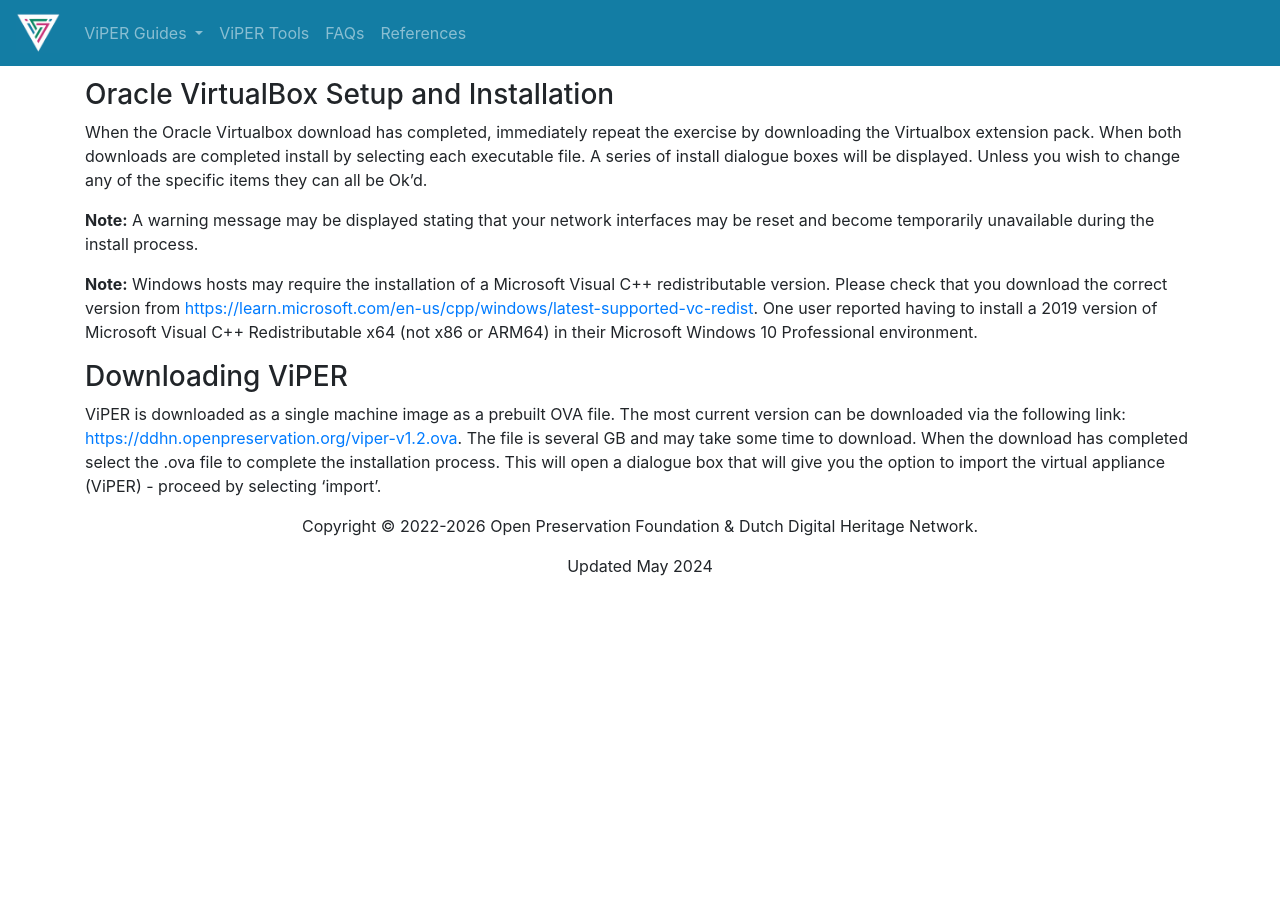
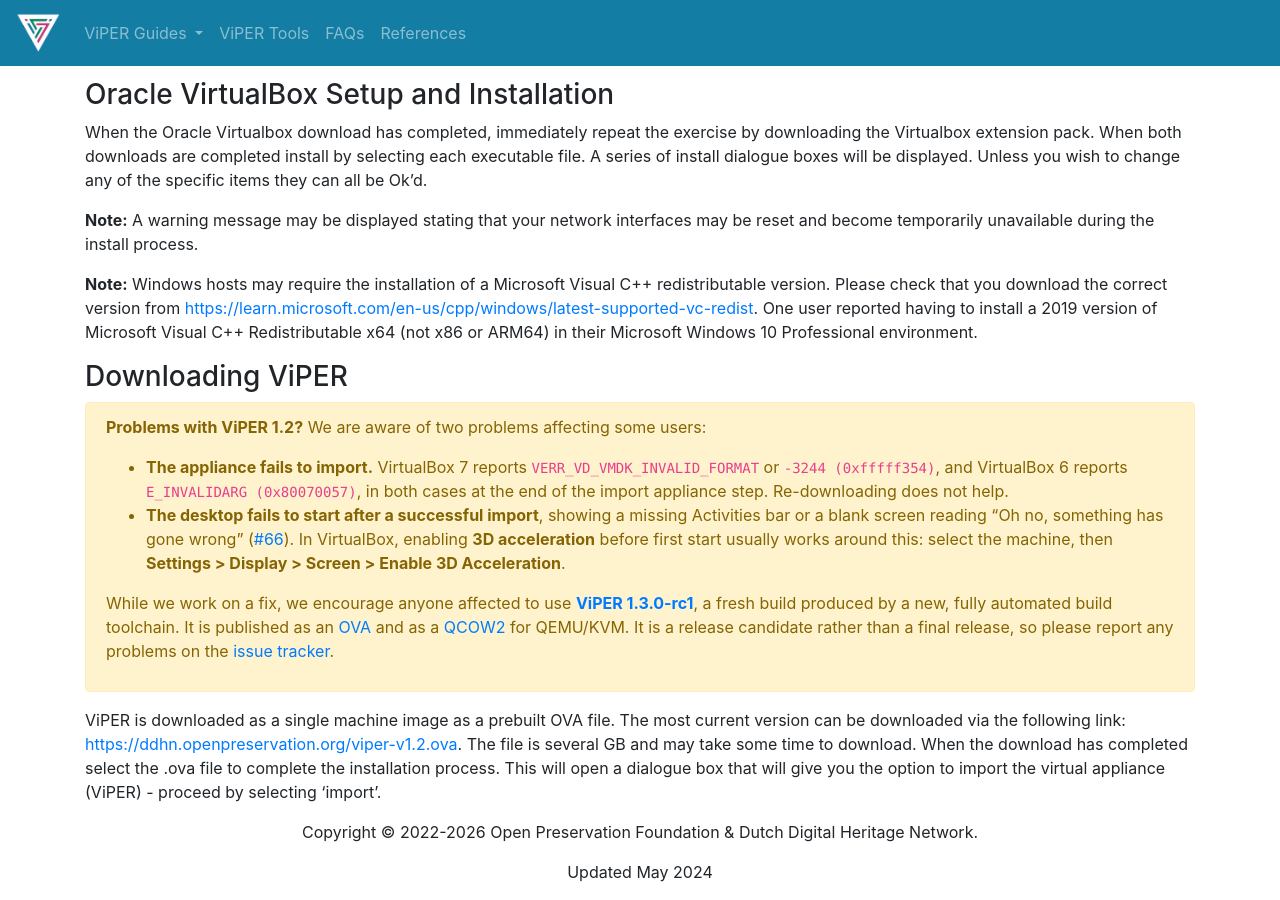
Before and after one commit to openpreserve/ViPER, a Jekyll site: the page built from docs/setup/index.md, in a window 1280 px wide and 900 px high, scrolled down 872 px. Built offline with Jekyll 4.4.1, drawn with Linux system fonts in a browser that asks for light colours; before the commit the page ends 1466 px from its top, so only the background shows below that; some of the changed text lies outside the part shown.

Commit message:
docs: signpost v1.3.0-rc1 while v1.2 download is faulty
The hosted viper-v1.2.ova is truncated. It carries three tar members
(ovf, vmdk, mf) but stops 1024 bytes short, so the archive has no
end-of-archive marker. Users report the import failing at the final
step with VERR_VD_VMDK_INVALID_FORMAT / -3244 on VirtualBox 7 and
E_INVALIDARG on VirtualBox 6. Those who do get it imported can then hit
the "Oh no, something has gone wrong" desktop failure, because the OVF
declares VMSVGA with no accelerate3D attribute.

Keep v1.2 as the primary download, add a secondary button for
v1.3.0-rc1, and add a notice to the home and setup pages listing both
symptoms with their error codes, the 3D acceleration workaround, and the
release candidate as an alternative. The RC is labelled as a release
candidate throughout and links to the issue tracker.

The RC lives on the artifact server under a path the existing version
template cannot express, so rc_base_url and rc_version are added to the
site data.

Refs #66

```diff
--- a/docs/_data/vars.yml
+++ b/docs/_data/vars.yml
@@ -1,5 +1,8 @@
 version: "1.2"
 release_date: "01.08.2024"
+rc_version: "1.3.0-rc1"
+rc_base_url: "https://artifacts.opf-labs.org/download/openpreserve-ViPER/v1.3.0-rc1"
+rc_release_notes: "https://github.com/openpreserve/ViPER/releases/tag/v1.3.0-rc1"
 guest_os: "Debian"
 guest_os_version: "12"
 guest_os_nickname: "Bookworm"
--- a/docs/setup/index.md
+++ b/docs/setup/index.md
@@ -16,7 +16,10 @@ In order to use the ViPER you will need to:
 
 - check that your desktop has been set up to support virtualisation, this is done in your [BIOS settings](https://bce.berkeley.edu/enabling-virtualization-in-your-pc-bios.html)
 - download and install [Oracle VirtualBox](https://www.virtualbox.org/wiki/Downloads)
-- download and install the [ViPER image](https://ddhn.openpreservation.org/viper-v{{ site.data.vars.version }}.ova)
+- download and install the ViPER image, either
+  [{{ site.data.vars.rc_version }}]({{ site.data.vars.rc_base_url }}/viper-v{{ site.data.vars.rc_version }}.ova)
+  (release candidate, recommended if {{ site.data.vars.version }} will not start) or
+  [{{ site.data.vars.version }}](https://ddhn.openpreservation.org/viper-v{{ site.data.vars.version }}.ova)
 
 ## Creating the VM environment
 
@@ -45,4 +48,27 @@ When both downloads are completed install by selecting each executable file. A s
 
 ### Downloading ViPER
 
+<div class="alert alert-warning" role="alert" markdown="1">
+**Problems with ViPER {{ site.data.vars.version }}?** We are aware of two problems
+affecting some users:
+
+- **The appliance fails to import.** VirtualBox 7 reports
+  `VERR_VD_VMDK_INVALID_FORMAT` or `-3244 (0xfffff354)`, and VirtualBox 6 reports
+  `E_INVALIDARG (0x80070057)`, in both cases at the end of the import appliance step.
+  Re-downloading does not help.
+- **The desktop fails to start after a successful import**, showing a missing Activities
+  bar or a blank screen reading "Oh no, something has gone wrong"
+  ([#66](https://github.com/openpreserve/ViPER/issues/66)). In VirtualBox, enabling **3D
+  acceleration** before first start usually works around this: select the machine, then
+  **Settings > Display > Screen > Enable 3D Acceleration**.
+
+While we work on a fix, we encourage anyone affected to use
+**[ViPER {{ site.data.vars.rc_version }}]({{ site.data.vars.rc_release_notes }})**, a
+fresh build produced by a new, fully automated build toolchain. It is published as an
+[OVA]({{ site.data.vars.rc_base_url }}/viper-v{{ site.data.vars.rc_version }}.ova) and as
+a [QCOW2]({{ site.data.vars.rc_base_url }}/viper-v{{ site.data.vars.rc_version }}.qcow2)
+for QEMU/KVM. It is a release candidate rather than a final release, so please report any
+problems on the [issue tracker](https://github.com/openpreserve/ViPER/issues).
+</div>
+
 ViPER is downloaded as a single machine image as a prebuilt OVA file. The most current version can be downloaded via the following link: <https://ddhn.openpreservation.org/viper-v{{ site.data.vars.version }}.ova>. The file is several GB and may take some time to download. When the download has completed select the .ova file to complete the installation process. This will open a dialogue box that will give you the option to import the virtual appliance (ViPER) - proceed by selecting ‘import’.
```
Also changed, not shown: docs/index.md (+27 -0 lines).
